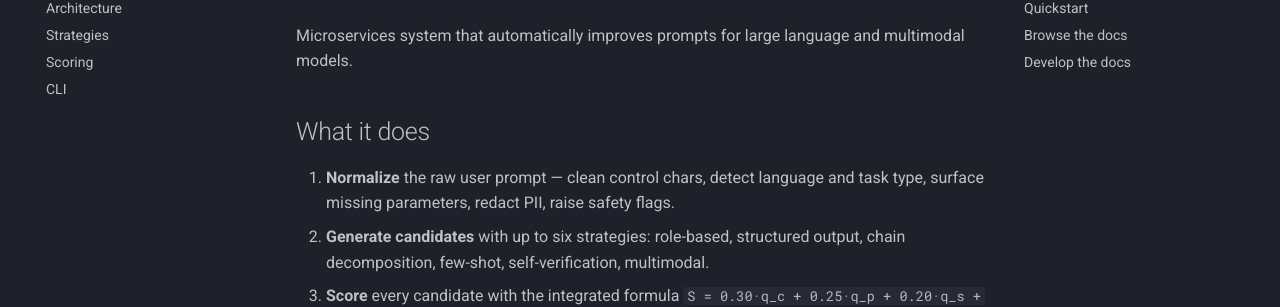
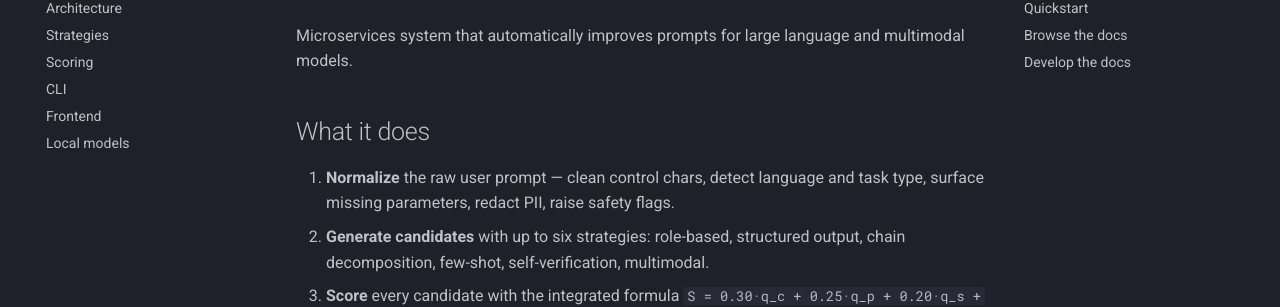
Before and after one commit to benzlokzik/prompt-autoimprove, an MkDocs documentation site: the page built from docs/index.md, in a window 1280 px wide. Shown: the part 157-464 px from the top of the page. Built offline with MkDocs 1.6.1 and Material for MkDocs 9.7.7, drawn with Linux system fonts in a browser that asks for light colours; comment, search, counter and statistics services are not loaded.

Commit message:
docs(mkdocs): add frontend and local-model pages to nav

```diff
--- a/mkdocs.yml
+++ b/mkdocs.yml
@@ -41,6 +41,8 @@ nav:
   - Strategies: strategies.md
   - Scoring: scoring.md
   - CLI: cli.md
+  - Frontend: frontend.md
+  - Local models: local-models.md
 
 markdown_extensions:
   - abbr
```
